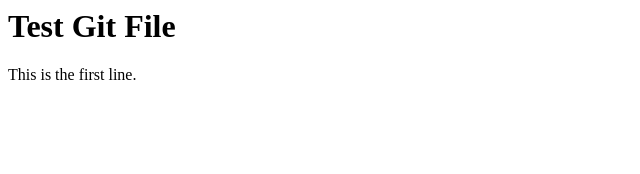
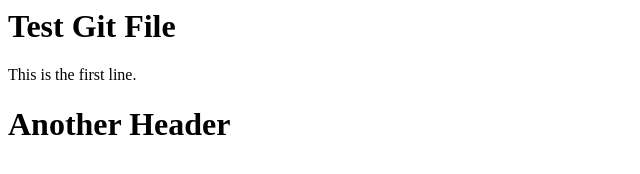
Before and after one commit to foohm71/git-trials, a plain HTML site: page public/index.html in a window 1280 px wide. Shown: the whole page, without its empty margins (0-640 px from the left). Drawn offline with Linux system fonts and the light colour scheme.

Commit message:
Added another header

```diff
--- a/public/index.html
+++ b/public/index.html
@@ -6,5 +6,7 @@
      <h1>Test Git File</h1>
 
 This is the first line. <p>
+
+     <h1>Another Header</h1>
   </body>
 </html>
```
